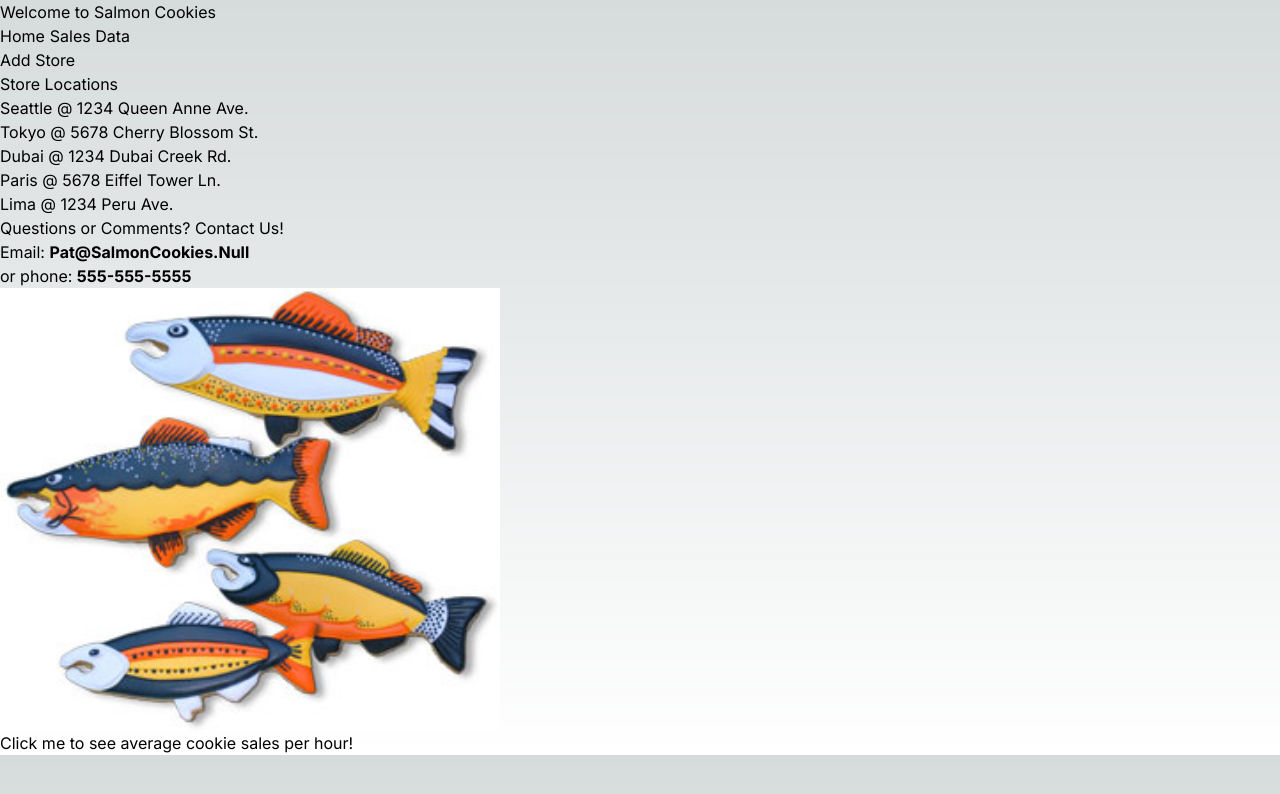
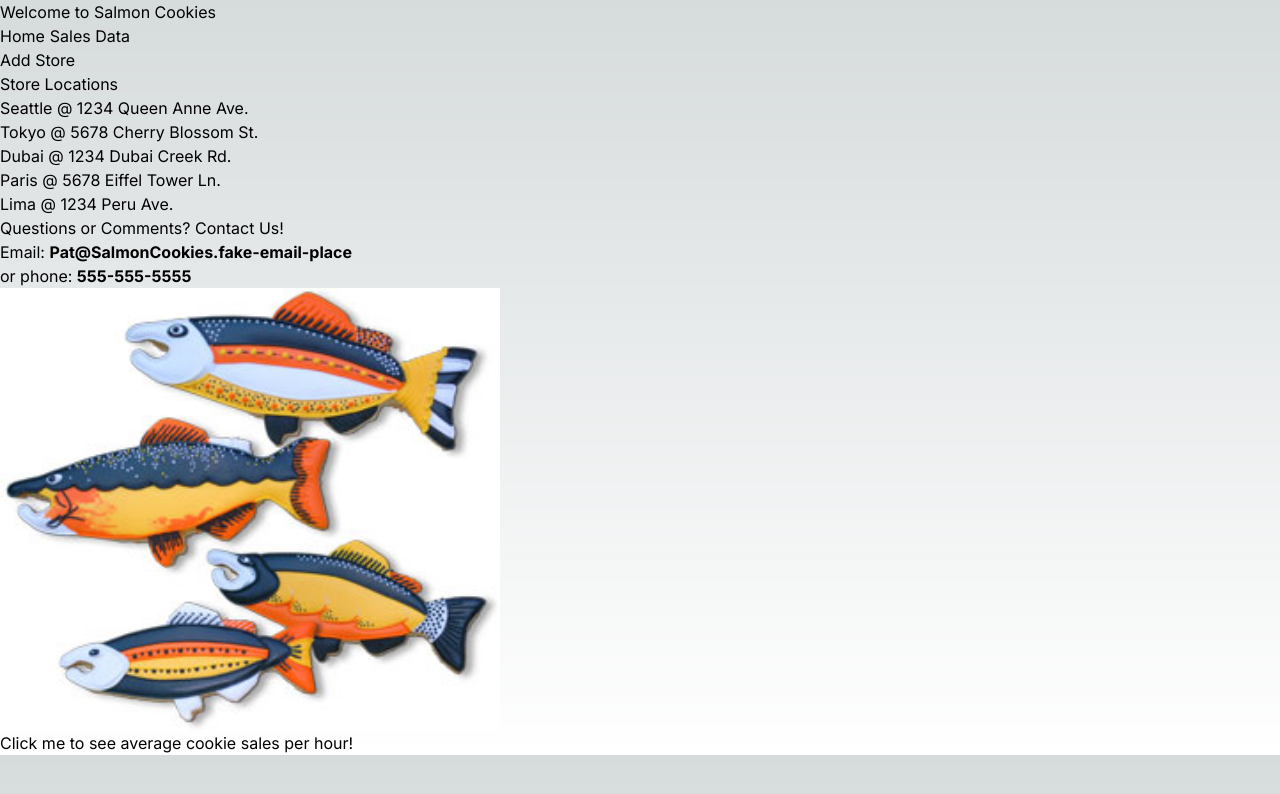
Before and after one commit to ReeceRenninger/cookie-stand-improved, a Next.js app: page / in a window 1280 px wide. Shown: the top 794 px of the page. Built offline with nearby package versions, Linux system fonts and the light colour scheme.

Commit message:
trying to move pages around to see if the link works, moved to root and outside of app folder but no change

```diff
--- a/app/Components/Footer.js
+++ b/app/Components/Footer.js
@@ -8,7 +8,7 @@ const Footer = () => {
         Questions or Comments? Contact Us!
       </p>
       <p>
-        Email: <b>Pat@SalmonCookies.Null</b>
+        Email: <b>Pat@SalmonCookies.fake-email-place</b>
       </p>
       <p>
         or phone: <b>555-555-5555</b>
--- a/app/Components/Table.js
+++ b/app/Components/Table.js
@@ -1,6 +1,6 @@
 // "use client";
 // import { useEffect, useState } from "react";
-// !! okay so the plan is the form feeds into the table here somehow with the submission of the form to add a new store that Ike built out
+// !! okay so the plan is the form feeds into the table here somehow with the submission of the form to add a new store that Ike built
 const Table = () => {
 
 <p>Table test area</p>
```
Also changed, not shown: app/pages/SalesData.js (+4 -4 lines).
